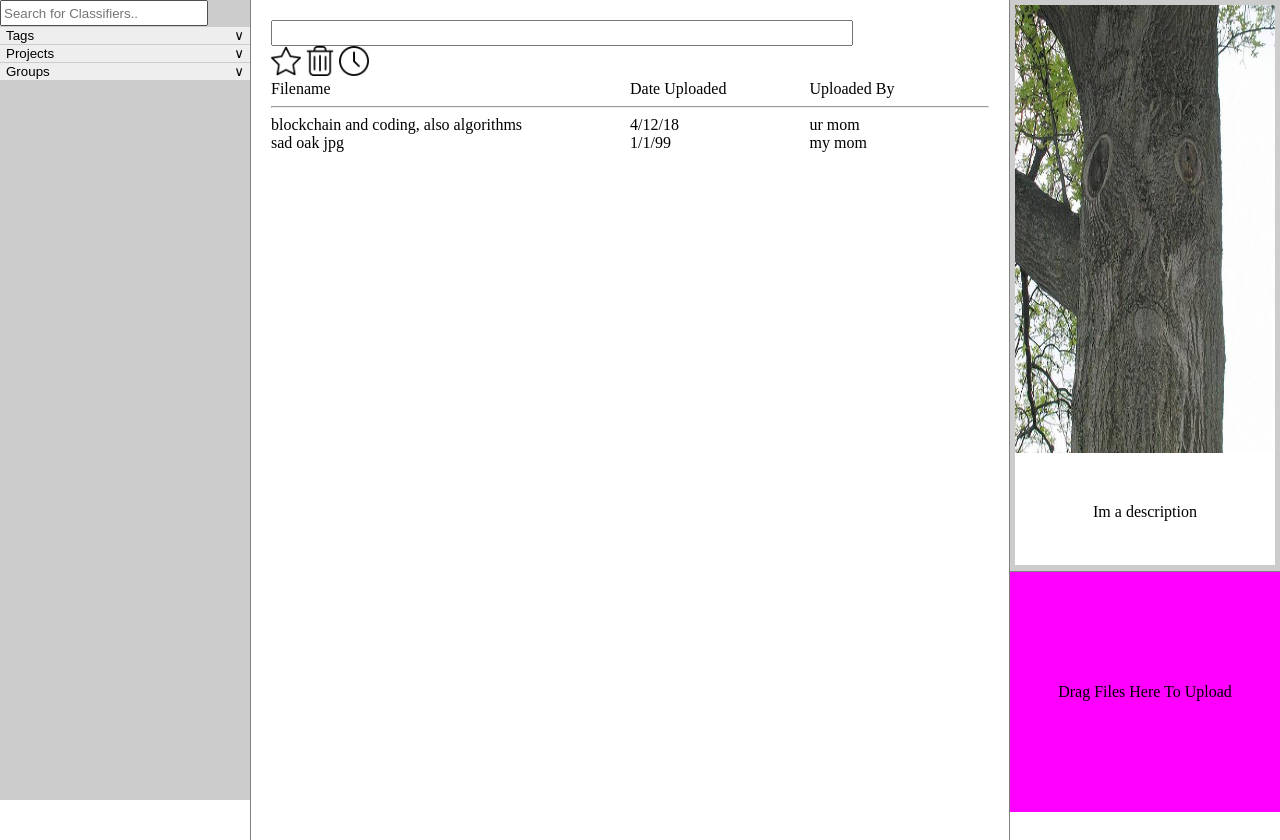
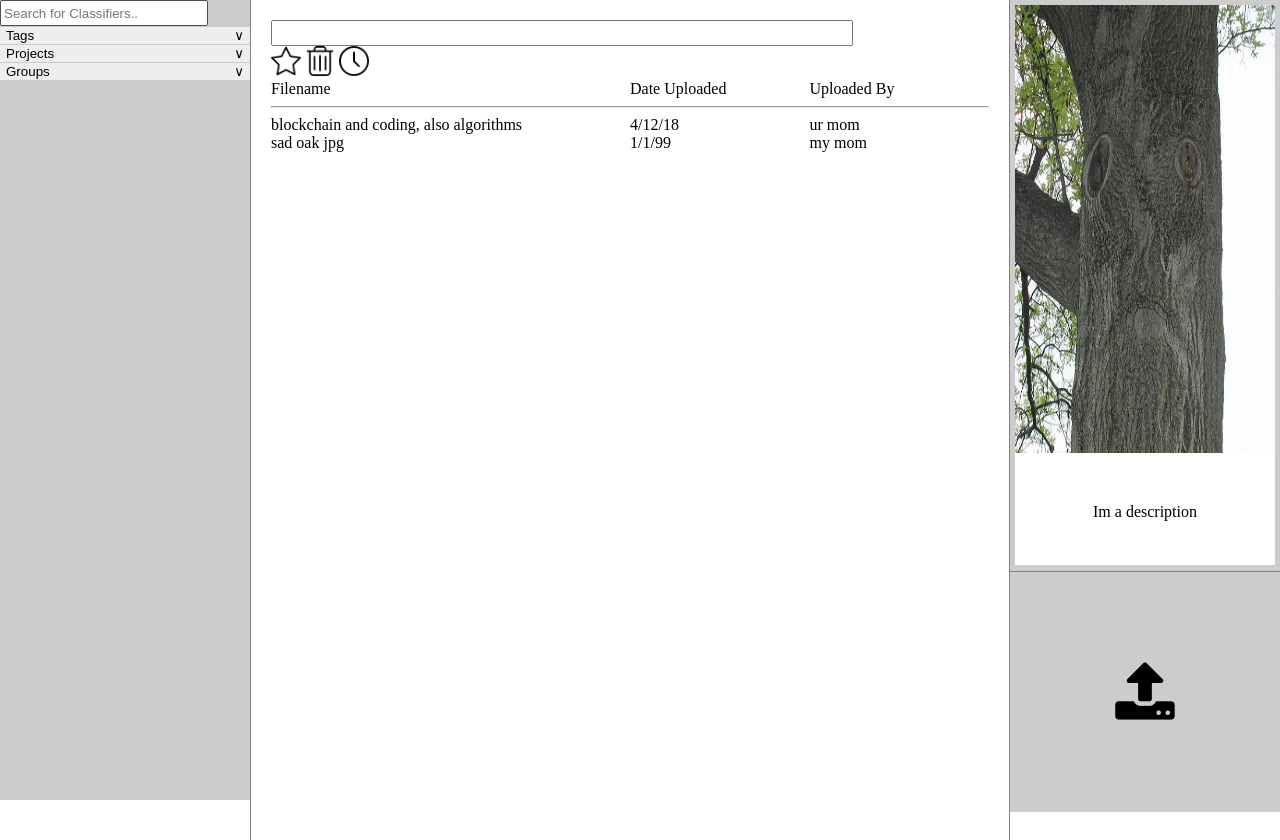
Before and after one commit to kbridbur/src, a plain HTML site: page index.html in a window 1280 px wide. Drawn offline with Linux system fonts and the light colour scheme.

Commit message:
Add fontawesome and upload pic

```diff
--- a/index.html
+++ b/index.html
@@ -4,6 +4,7 @@
 <meta charset="utf-8">
 <meta name="viewport" content="width=device-width, initial-scale=1, shrink-to-fit=no">
 <link rel="stylesheet" href="style.css">
+<link rel="stylesheet" href="https://cdnjs.cloudflare.com/ajax/libs/font-awesome/4.7.0/css/font-awesome.min.css">
 <!-- <script src="dragdrop.js"></script> -->
 <script src="accordion.js"></script>
 </head>
@@ -67,7 +68,7 @@
             </div>
         </div>
         <div class="row" id="file-drag-drop">
-            Drag Files Here To Upload
+            <i class="fa fa-upload"></i>
         </div>
 	</div>
 </body>
--- a/style.css
+++ b/style.css
@@ -85,10 +85,11 @@ body {
     flex-direction: column;
     justify-content: center;
     text-align: center;
-    background-color: #ff00ff;
+    background-color: #ccc;
     height: 30%;
     text-align: center;
     border-top: 1px solid grey;
+    font-size: 4em;
 }
 
 #results-headers {
```
